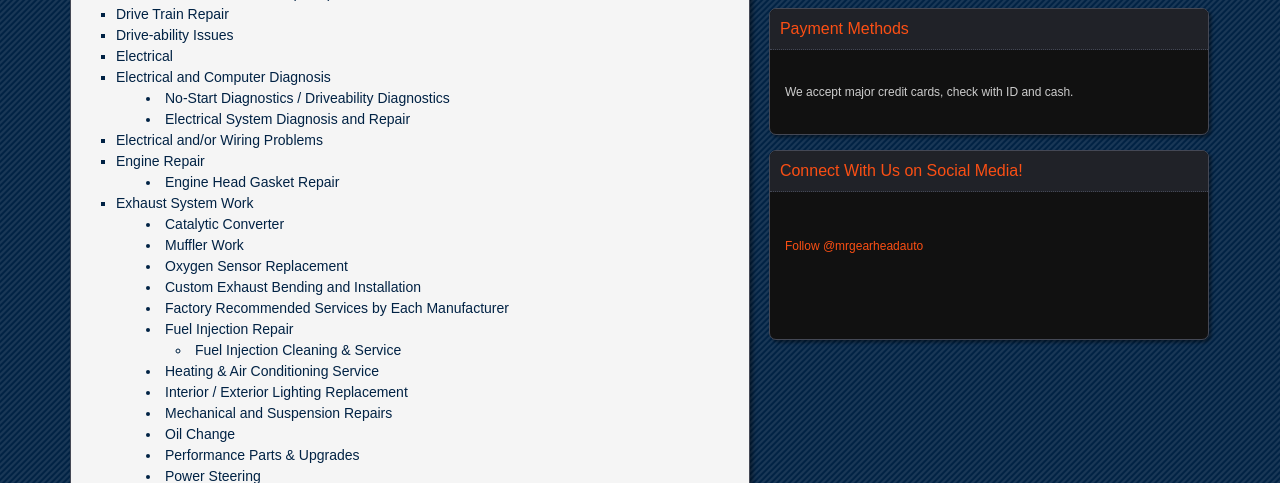
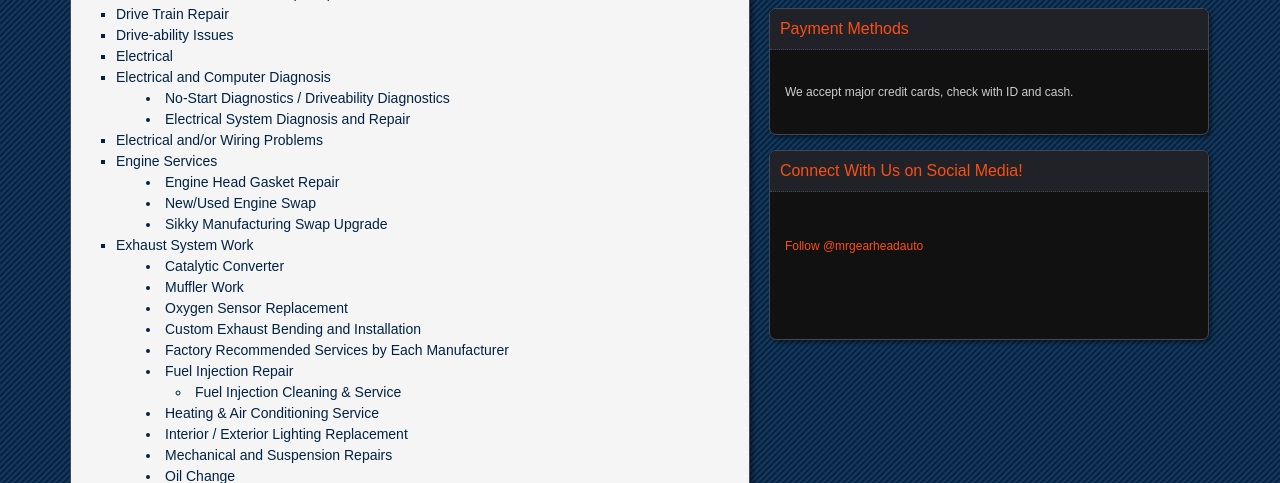
Before and after one commit to KevinMcCoy/mrgearheadauto, a PHP site: page /services.php in a window 1280 px wide. Shown: the part 871-1354 px from the top of the page. Run offline with PHP 8.4, Linux system fonts and the light colour scheme; some libraries are stand-ins or nearby versions.

Commit message:
Wording updated

```diff
--- a/services.php
+++ b/services.php
@@ -57,9 +57,11 @@
 		<li>Electrical System Diagnosis and Repair</li>
 	</ul>
 	<li>Electrical and/or Wiring Problems</li>
-	<li>Engine Repair</li>
+	<li>Engine Services</li>
 	<ul>
 		<li>Engine Head Gasket Repair</li>
+		<li>New/Used Engine Swap</li>
+		<li>Sikky Manufacturing Swap Upgrade</li>
 	</ul>
 	<li>Exhaust System Work</li>
 	<ul>
```
